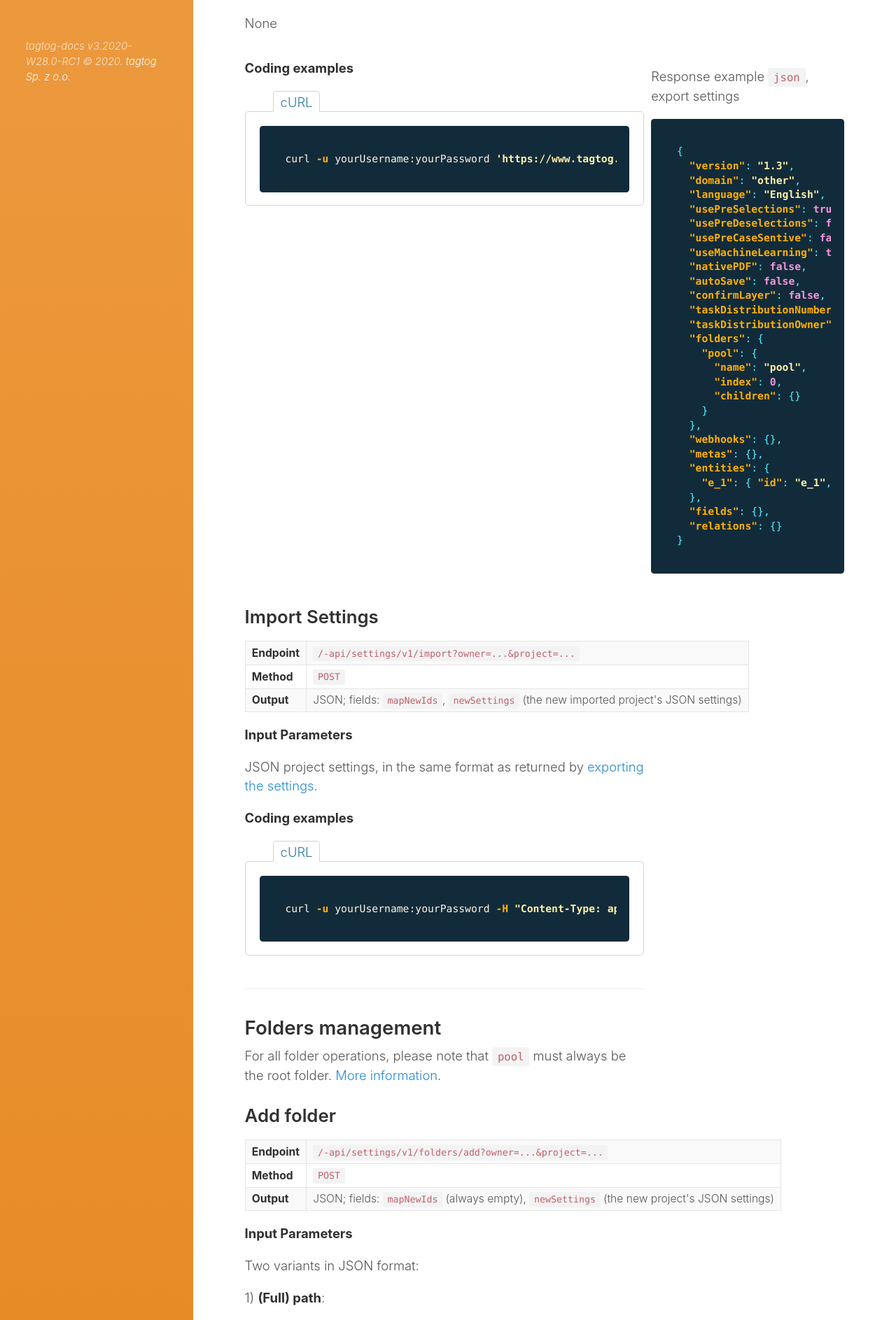
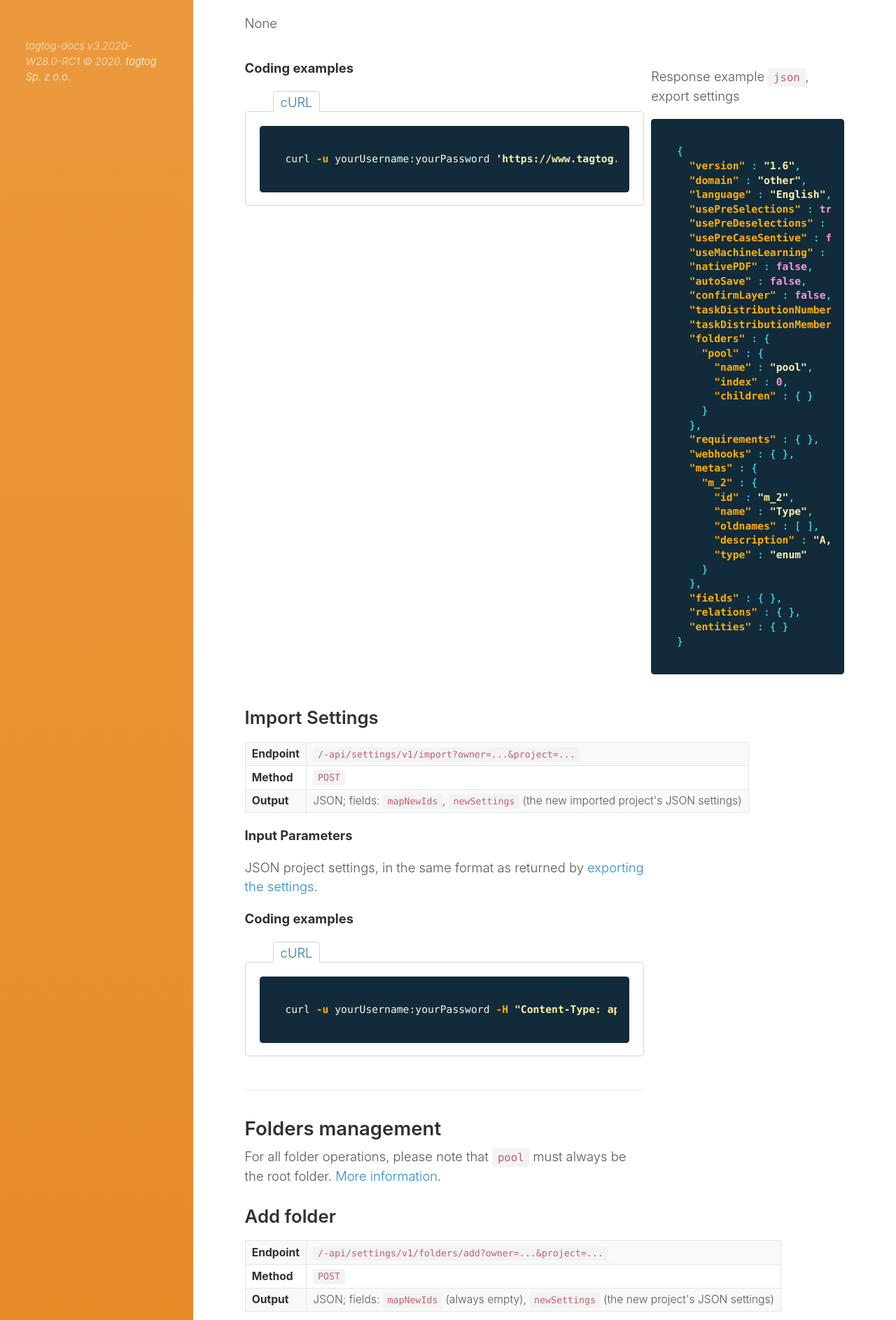
Before and after one commit to tagtogorg/tagtog-doc, a Jekyll site: the page built from API_settings_v1.md, in a window 1280 px wide. Shown: the part 1424-3311 px from the top of the page at 70% size. Built offline with Jekyll 4.4.1, drawn with Linux system fonts in a browser that asks for light colours; nearby versions of some CDN libraries; some of the changed text lies outside the part shown.

Commit message:
update example

````diff
--- a/API_settings_v1.md
+++ b/API_settings_v1.md
@@ -134,32 +134,39 @@ curl -u yourUsername:yourPassword '{{ page.api_document_url }}/export{{ page.man
   <div markdown="1">
 ```json
 {
-  "version": "1.3",
-  "domain": "other",
-  "language": "English",
-  "usePreSelections": true,
-  "usePreDeselections": false,
-  "usePreCaseSentive": false,
-  "useMachineLearning": true,
-  "nativePDF": false,
-  "autoSave": false,
-  "confirmLayer": false,
-  "taskDistributionNumber": 0,
-  "taskDistributionOwner": true,
-  "folders": {
-    "pool": {
-      "name": "pool",
-      "index": 0,
-      "children": {}
+  "version" : "1.6",
+  "domain" : "other",
+  "language" : "English",
+  "usePreSelections" : true,
+  "usePreDeselections" : false,
+  "usePreCaseSentive" : false,
+  "useMachineLearning" : false,
+  "nativePDF" : false,
+  "autoSave" : false,
+  "confirmLayer" : false,
+  "taskDistributionNumber" : 0,
+  "taskDistributionMembers" : [ ],
+  "folders" : {
+    "pool" : {
+      "name" : "pool",
+      "index" : 0,
+      "children" : { }
     }
   },
-  "webhooks": {},
-  "metas": {},
-  "entities": {
-    "e_1": { "id": "e_1", "name": "risk", "oldnames": [], "description": "Risk assessment", "color": "#28c72d", "fields": {}, "normalizations": {} }
+  "requirements" : { },
+  "webhooks" : { },
+  "metas" : {
+    "m_2" : {
+      "id" : "m_2",
+      "name" : "Type",
+      "oldnames" : [ ],
+      "description" : "A,B,C",
+      "type" : "enum"
+    }
   },
-  "fields": {},
-  "relations": {}
+  "fields" : { },
+  "relations" : { },
+  "entities" : { }
 }
 ```
   </div>
````
